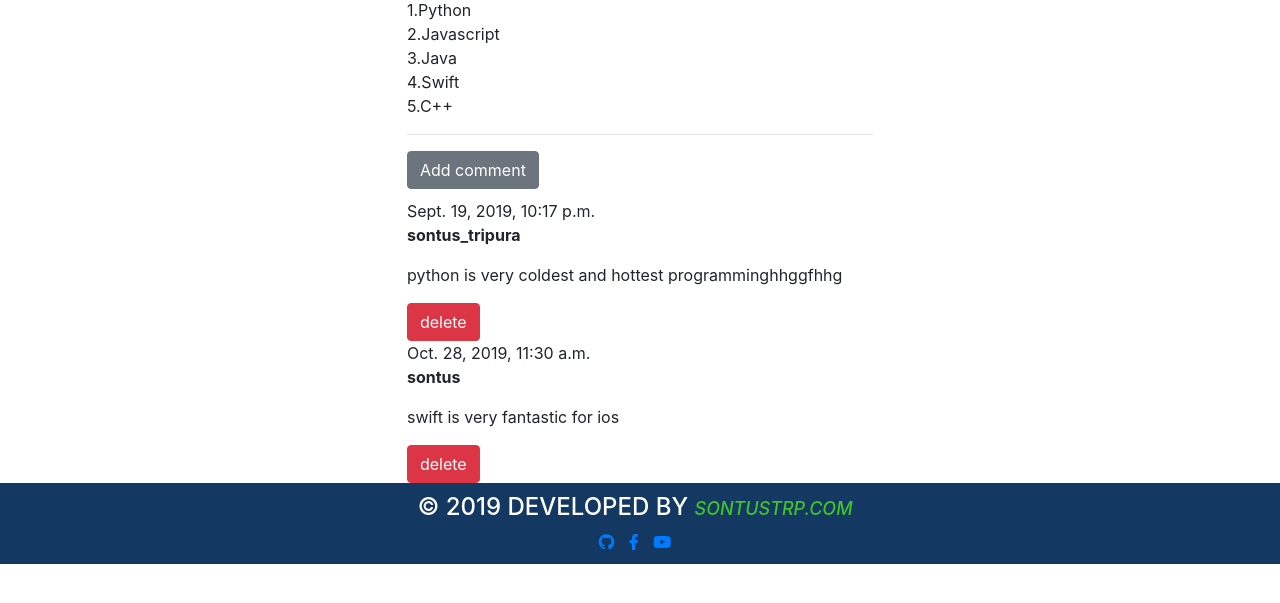
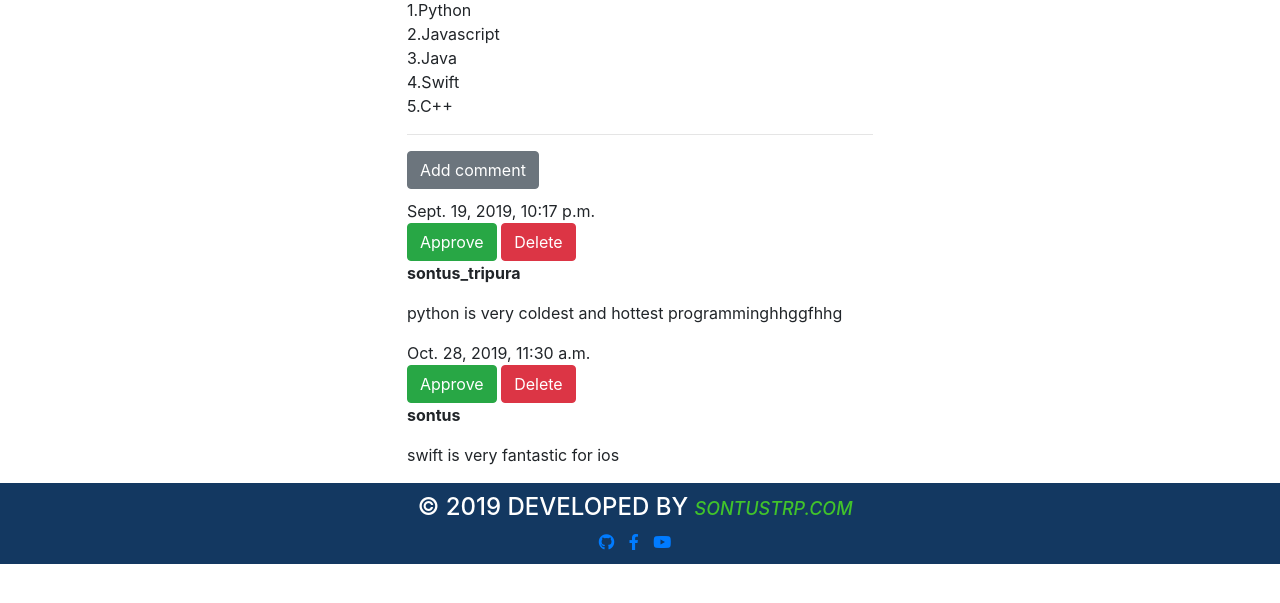
Before and after one commit to sontus-tripura-python/django-blog, a Django app: page /post/1/ in a window 1280 px wide. Shown: the part 154-757 px from the top of the page. Run offline with Django 3.2, Linux system fonts and the light colour scheme; a user stored in the database is signed in; data comes from the database, SQL or seed files in the repository; both versions use the stored data as it was after the commit; some libraries are stand-ins or nearby versions.

Commit message:
comment approve functionality added

```diff
--- a/my_apps/models.py
+++ b/my_apps/models.py
@@ -8,7 +8,11 @@ class Post(models.Model):
     text = models.TextField()
     created_date = models.DateTimeField(default=timezone.now)
     publish_date = models.DateTimeField(blank=True, null=True)
+
     #image = models.FilePathField(path="/img")
+    def approved_comments(self):
+        return self.comments.filter(approved=True)
+
     def publish(self):
         self.publish_date = timezone.now()
         self.save()
@@ -22,6 +26,11 @@ class Comment(models.Model):
     author = models.CharField(max_length=200)
     text = models.TextField()
     created_date = models.DateTimeField(default=timezone.now)
+    approved = models.BooleanField(default=False)
+
+    def approve(self):
+        self.approved = True
+        self.save()
 
     def __str__(self):
         return self.text
--- a/my_apps/templates/post_create.html
+++ b/my_apps/templates/post_create.html
@@ -10,6 +10,7 @@
 
           <h2><a href="{% url 'post_views' pk=post.pk %}" class="titleLink">{{ post.title }}</a></h2>
           <p>{{ post.text|truncatechars:60|linebreaksbr }}</p>
+          <a href="{% url 'post_views' pk=post.pk %} ">Comment: {{ post.approved_comments.count }}</a>
       </div>
       <hr>
   {% endfor %}
--- a/my_apps/templates/post_views.html
+++ b/my_apps/templates/post_views.html
@@ -25,14 +25,19 @@
   <a href="{% url 'add_comment_post' pk=posts.pk %}" class="btn btn-secondary">Add comment</a>
 </div>
 {% for comment in posts.comments.all %}
+{% if user.is_authenticated or comment.approved %}
 <div class="commentsection">
   <div class="commentdate">
     {{ comment.created_date }}
   </div>
+  {% if not comment.approved or user.is_superuser %}
+  <a href="{% url 'comment_approve' pk=comment.pk %}" class="btn btn-success">Approve</a>
+  <a href="{% url 'comment_remove' pk=comment.pk %}" class="btn btn-danger">Delete</a>
+  {% endif %}
   <p><strong>{{ comment.author }}</strong></p>
   <p>{{ comment.text }}</p>
-  <a href="{% url 'comment_remove' pk=comment.pk %}" class="btn btn-danger">delete</a>
 </div>
+  {% endif %}
 {% empty %}
 <p>No comment yet...</p>
 {% endfor %}
--- a/my_apps/urls.py
+++ b/my_apps/urls.py
@@ -10,5 +10,6 @@ urlpatterns = [
      path('post/<int:pk>/publish/', views.post_publish, name='post_publish'),
      path('post/<int:pk>/comment/', views.add_comment_post, name='add_comment_post'),
      path('comment/<int:pk>/remove', views.comment_remove, name='comment_remove'),
+     path('comment/<int:pk>/approve', views.comment_approve, name='comment_approve'),
      path('about/', views.about, name='about'),
     ]
--- a/my_apps/views.py
+++ b/my_apps/views.py
@@ -87,3 +87,8 @@ def comment_remove(request, pk):
     comment = get_object_or_404(Comment, pk=pk)
     comment.delete()
     return redirect('post_views', pk=comment.post.pk)
+
+def comment_approve(request, pk):
+    comment = get_object_or_404(Comment, pk=pk)
+    comment.approve()
+    return redirect('post_views', pk=comment.post.pk)
```
Also changed, not shown: db.sqlite3, my_apps/migrations/0003_comment_approved.py (added).
